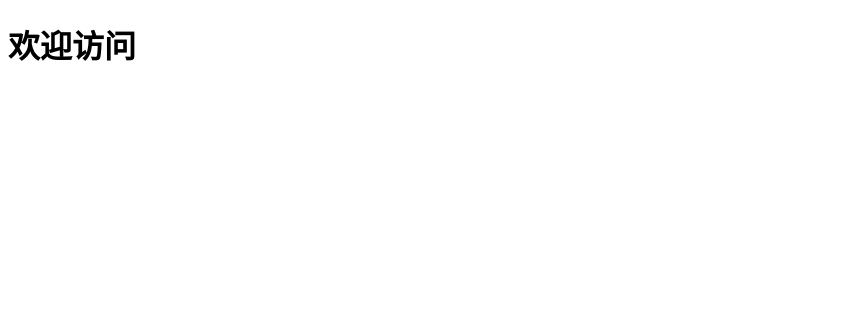
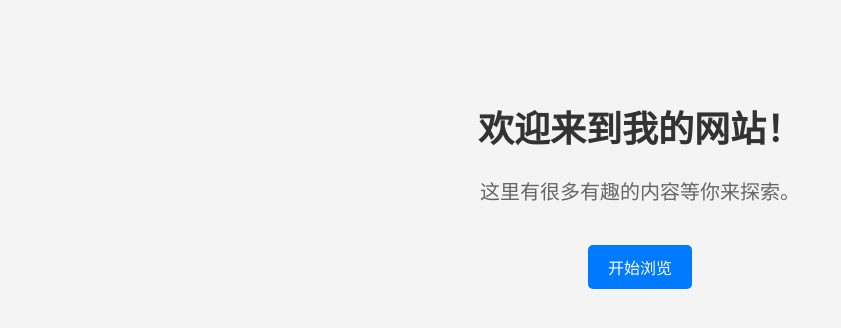
Before and after one commit to Hayphy/hayphy.github.io, a plain HTML site: page index.html in a window 1280 px wide. Shown: the whole page, without its empty margins (0-841 px from the left). Drawn offline with Linux system fonts and the light colour scheme.

Commit message:
Update index.html

```diff
--- a/index.html
+++ b/index.html
@@ -1,10 +1,38 @@
 <!DOCTYPE html>
-<html lang="en">
+<html lang="zh-CN">
 <head>
     <meta charset="UTF-8">
-    <title>Blog</title>
+    <meta name="viewport" content="width=device-width, initial-scale=1.0">
+    <title>欢迎页面</title>
+    <style>
+        body {
+            font-family: Arial, sans-serif;
+            text-align: center;
+            background-color: #f4f4f4;
+            margin-top: 100px;
+        }
+        h1 {
+            font-size: 36px;
+            color: #333;
+        }
+        p {
+            font-size: 20px;
+            color: #666;
+        }
+        .btn {
+            display: inline-block;
+            padding: 10px 20px;
+            background-color: #007bff;
+            color: #fff;
+            text-decoration: none;
+            border-radius: 5px;
+            margin-top: 20px;
+        }
+    </style>
 </head>
 <body>
-    <h1>欢迎访问</h1>
+    <h1>欢迎来到我的网站！</h1>
+    <p>这里有很多有趣的内容等你来探索。</p>
+    <a href="#" class="btn">开始浏览</a>
 </body>
 </html>
```
